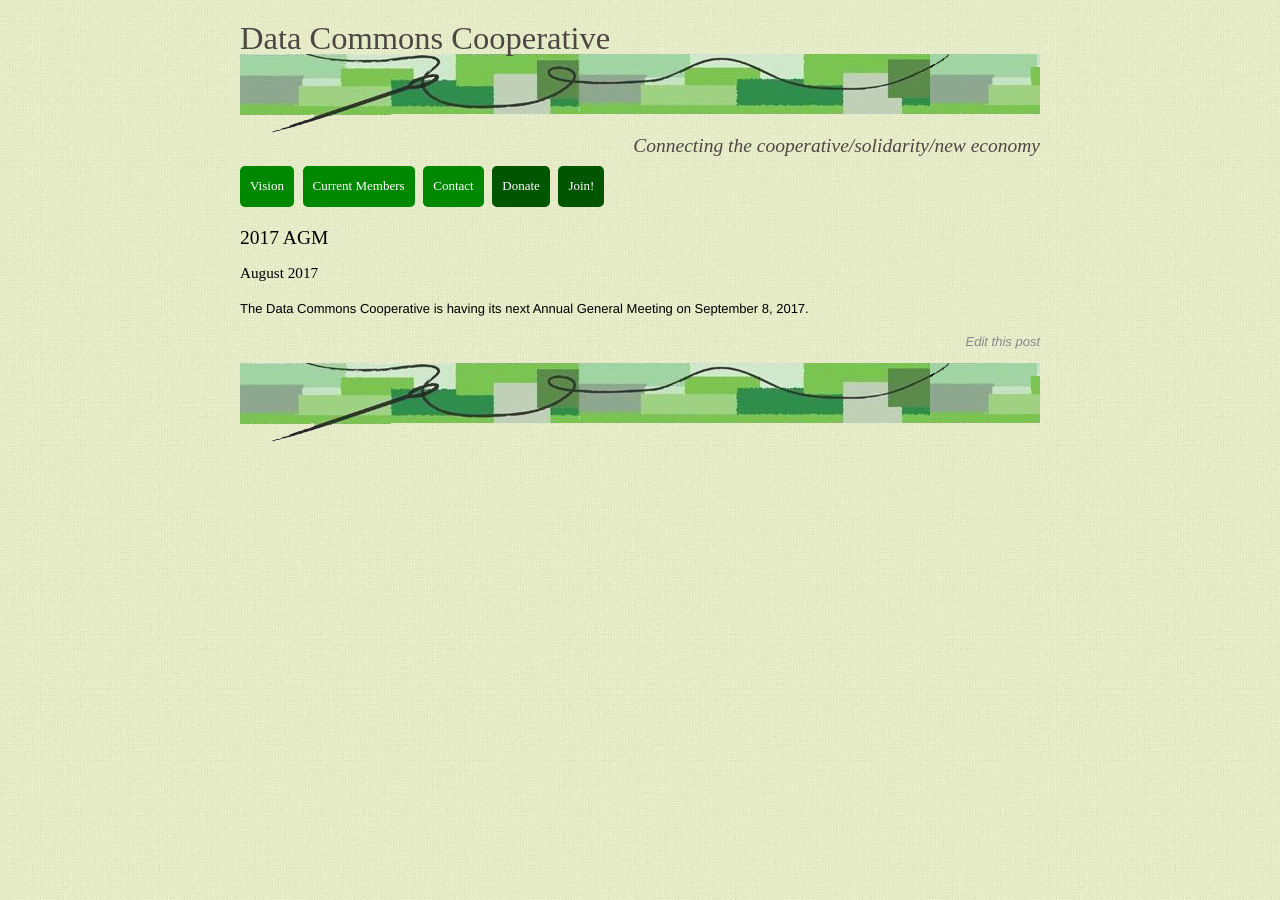
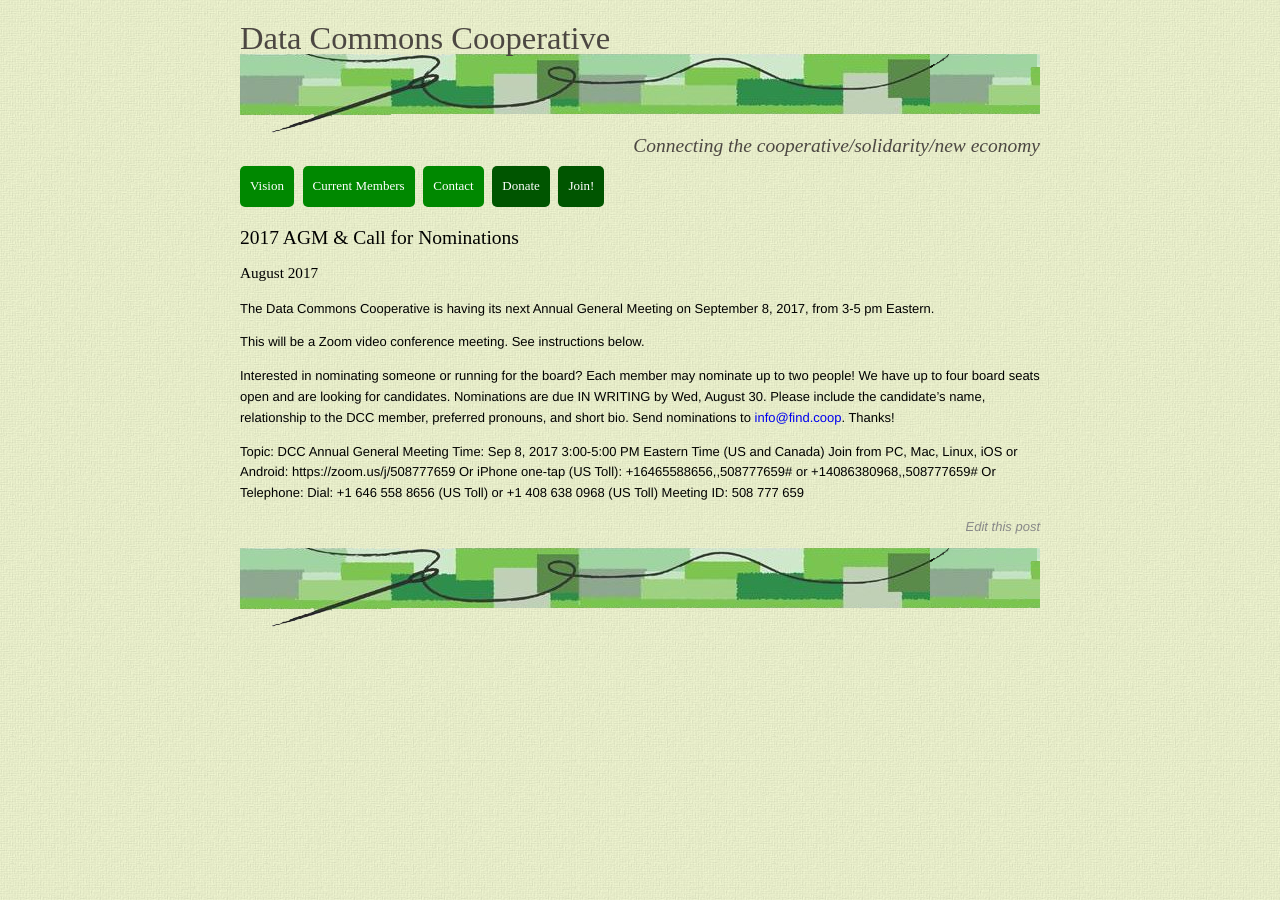
Before and after one commit to datacommons/datacommons.github.io, a Jekyll site: the page built from _posts/2017-08-29-2017-agm.markdown, in a window 1280 px wide. Built offline with Jekyll 4.4.1, drawn with Linux system fonts in a browser that asks for light colours; some web fonts are replaced; our own code applies the rules of GitHub Pages for plain Markdown files.

Commit message:
Updated 2017 Agm

```diff
--- a/_posts/2017-08-29-2017-agm.markdown
+++ b/_posts/2017-08-29-2017-agm.markdown
@@ -1,6 +1,18 @@
 ---
-title: 2017 AGM
+title: 2017 AGM & Call for Nominations
 date: 2017-08-29 00:59:00 Z
 ---
 
-The Data Commons Cooperative is having its next Annual General Meeting on September 8, 2017.
+The Data Commons Cooperative is having its next Annual General Meeting on September 8, 2017, from 3-5 pm Eastern.
+
+This will be a Zoom video conference meeting. See instructions below.
+
+Interested in nominating someone or running for the board? Each member may nominate up to two people! We have up to four board seats open and are looking for candidates. Nominations are due IN WRITING by Wed, August 30. Please include the candidate's name, relationship to the DCC member, preferred pronouns, and short bio. Send nominations to [info@find.coop](mailto:info@find.coop).  Thanks!
+
+Topic: DCC Annual General Meeting
+Time: Sep 8, 2017 3:00-5:00 PM Eastern Time (US and Canada)
+Join from PC, Mac, Linux, iOS or Android: https://zoom.us/j/508777659
+Or iPhone one-tap (US Toll):  +16465588656,,508777659# or +14086380968,,508777659#
+Or Telephone:
+    Dial: +1 646 558 8656 (US Toll) or +1 408 638 0968 (US Toll)
+    Meeting ID: 508 777 659
```
